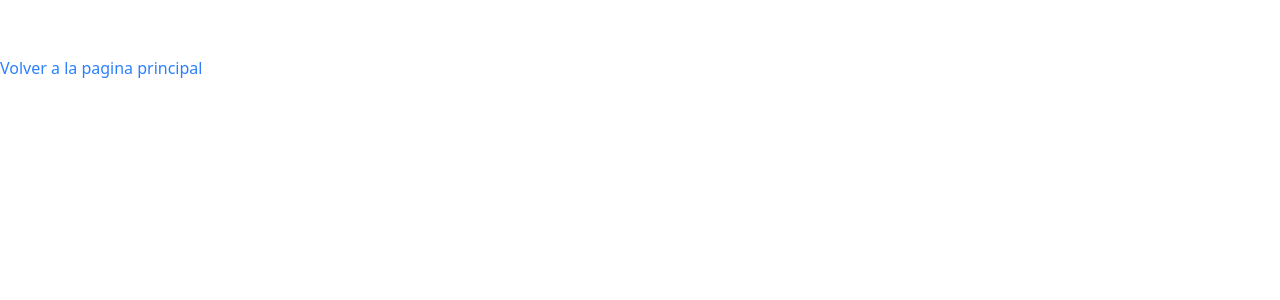
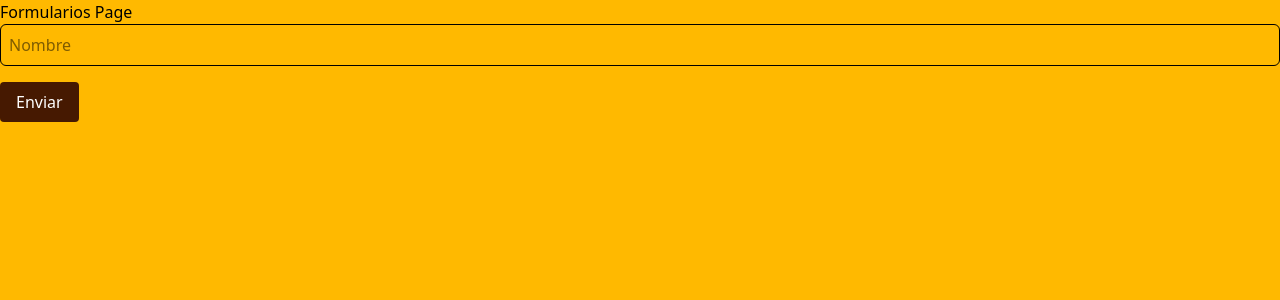
Before and after one commit to julicode10/curso-react-19, a React (Vite) app in the folder 0-teoria/: page /formularios in a window 1280 px wide. Before the commit this address had no page. Shown: the top 300 px of the page. Built offline with nearby package versions, Linux system fonts and the light colour scheme.

Commit message:
validaciones de inputs text con react hook form

```diff
--- a/0-teoria/package.json
+++ b/0-teoria/package.json
@@ -16,6 +16,7 @@
     "axios": "^1.13.1",
     "react": "^19.1.1",
     "react-dom": "^19.1.1",
+    "react-hook-form": "^7.66.0",
     "react-router-dom": "^7.9.5",
     "tailwindcss": "^4.1.16"
   },
--- a/0-teoria/src/components/CardList.jsx
+++ b/0-teoria/src/components/CardList.jsx
@@ -21,6 +21,10 @@ export const CardList = () => {
       title: "apis",
       to: "/apis",
     },
+    {
+      title: "formularios",
+      to: "/formularios",
+    },
   ];
   return (
     <div className="flex flex-col gap-4">
--- /dev/null
+++ b/0-teoria/src/pages/FormulariosPage.jsx
@@ -0,0 +1,45 @@
+import { useForm } from "react-hook-form";
+export const FormulariosPage = () => {
+  const {
+    register,
+    handleSubmit,
+    formState: { errors },
+  } = useForm();
+  const enviar = (data) => {
+    console.log(data);
+  };
+  return (
+    <main className="h-screen bg-amber-400 text-black flex flex-col">
+      <h1>Formularios Page</h1>
+      <form onSubmit={handleSubmit(enviar)}>
+        <input
+          {...register("nombre", {
+            required: "El nombre es requerido",
+            minLength: {
+              value: 3,
+              message: "El nombre debe tener al menos 3 caracteres",
+            },
+            maxLength: {
+              value: 10,
+              message: "El nombre debe tener menos de 10 caracteres",
+            },
+            pattern: {
+              value: /^[a-zA-Z]+$/,
+              message: "El nombre debe contener solo letras",
+            },
+          })}
+          type="text"
+          className="p-2 border w-full rounded-md mb-4"
+          placeholder="Nombre"
+        />
+        <p>{errors.nombre?.message}</p>
+        <button
+          type="submit"
+          className="px-4 py-2 rounded bg-amber-950 text-white  hover:bg-indigo-700 cursor-pointer"
+        >
+          Enviar
+        </button>
+      </form>
+    </main>
+  );
+};
--- a/0-teoria/src/routers/router.jsx
+++ b/0-teoria/src/routers/router.jsx
@@ -8,6 +8,7 @@ import { RutasAnidadasPage } from "../pages/RutasAnidadasPage";
 import { PerfilPage } from "../pages/PerfilPage";
 import { ConfiguracionPage } from "../pages/ConfiguracionPage";
 import { ApiPage } from "../pages/ApiPage";
+import { FormulariosPage } from "../pages/FormulariosPage";
 
 export const MyRouter = () => (
   <BrowserRouter>
@@ -17,6 +18,7 @@ export const MyRouter = () => (
       <Route path="apis" element={<ApiPage />} />
       <Route path="useffect" element={<UseEffectPage />} />
       <Route path="imagenes" element={<ImagenesPage />} />
+      <Route path="formularios" element={<FormulariosPage />} />
       <Route path="rutas-anidadas" element={<RutasAnidadasPage />}>
         {/* el index es el componente que se muestra cuando la ruta es /rutas-anidadas */}
         <Route index element={<Navigate to="perfil/10" replace />} />
```
Also changed, not shown: 1 other file (tests, documents, lock files or other folders).
